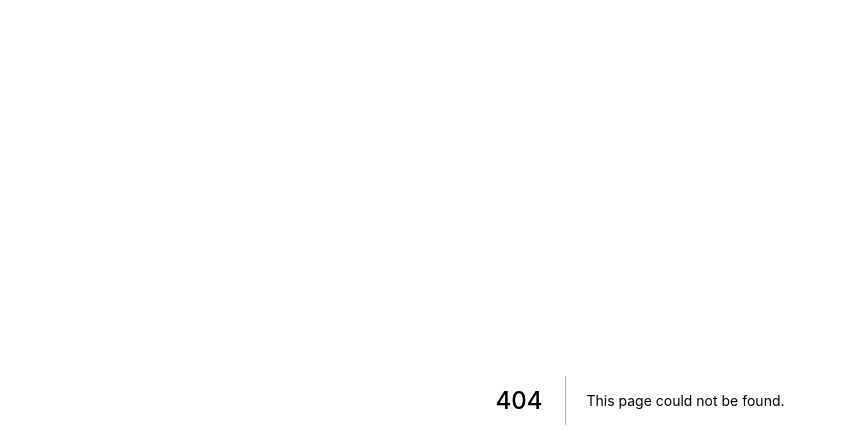
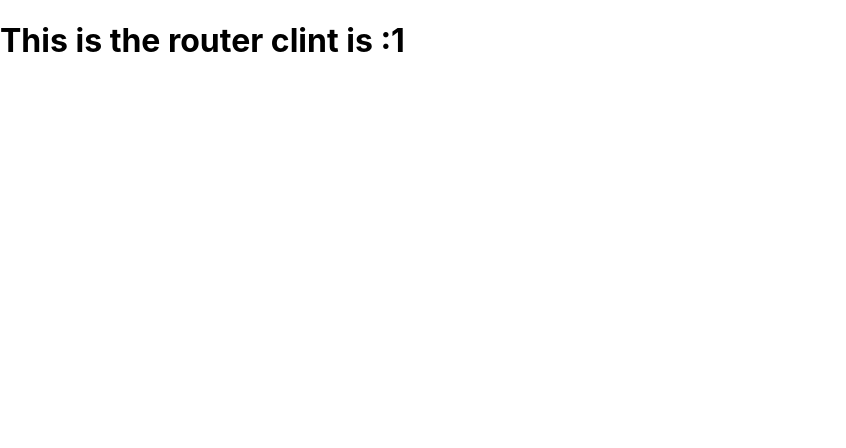
Before and after one commit to Mim-Hakkani/Next-Beginer_to_advanced, a Next.js app: page /clints/1/1 in a window 1280 px wide. Before the commit this address had no page. Shown: the top 448 px of the page, without its empty margins (0-846 px from the left). Built offline with nearby package versions, Linux system fonts and the light colour scheme.

Commit message:
nested dynamic routing is ready to use

```diff
--- /dev/null
+++ b/pages/clints/[id]/[clintid].js
@@ -0,0 +1,16 @@
+import { useRouter } from "next/router";
+
+
+const Clintd = () => {
+
+    const router = useRouter();
+     const {clintid}=router.query
+
+    return (
+        <div>
+            <h1>This is the router clint is :{clintid} </h1>
+        </div>
+    );
+};
+
+export default Clintd;
```
Also changed, not shown: pages/clints/[id]/index.js (added, +13 -0 lines), pages/clints/index.js (added, +11 -0 lines), 1 other file (tests, documents, lock files or other folders).
